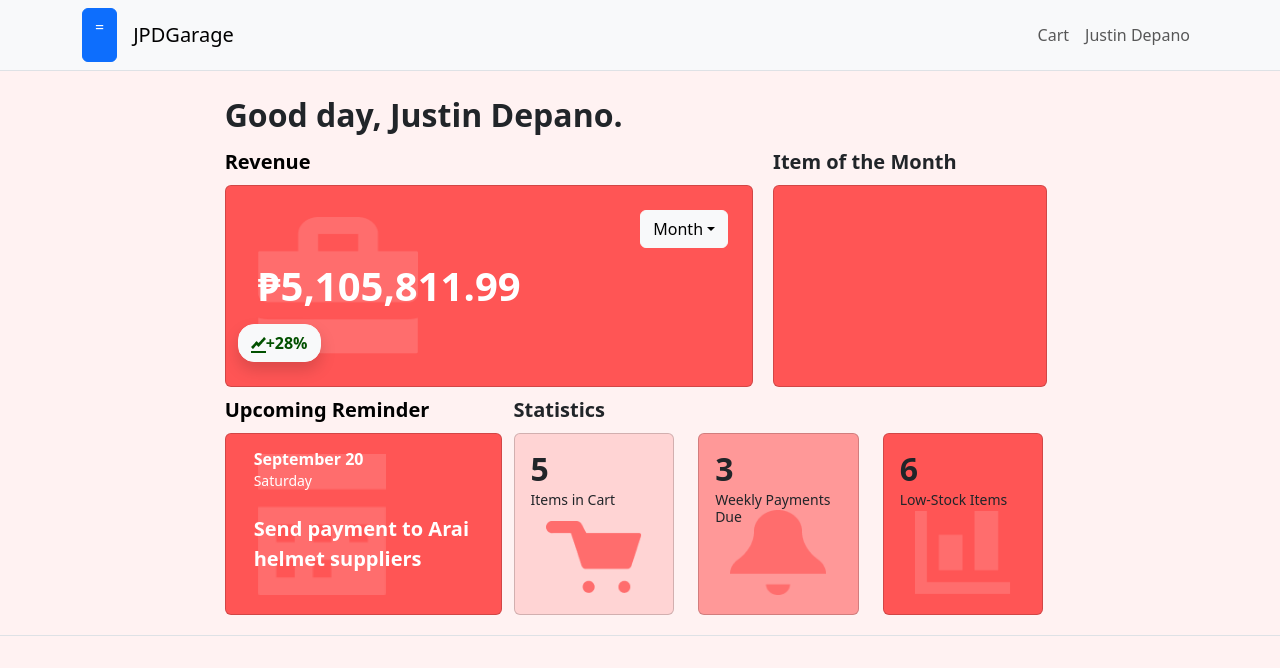
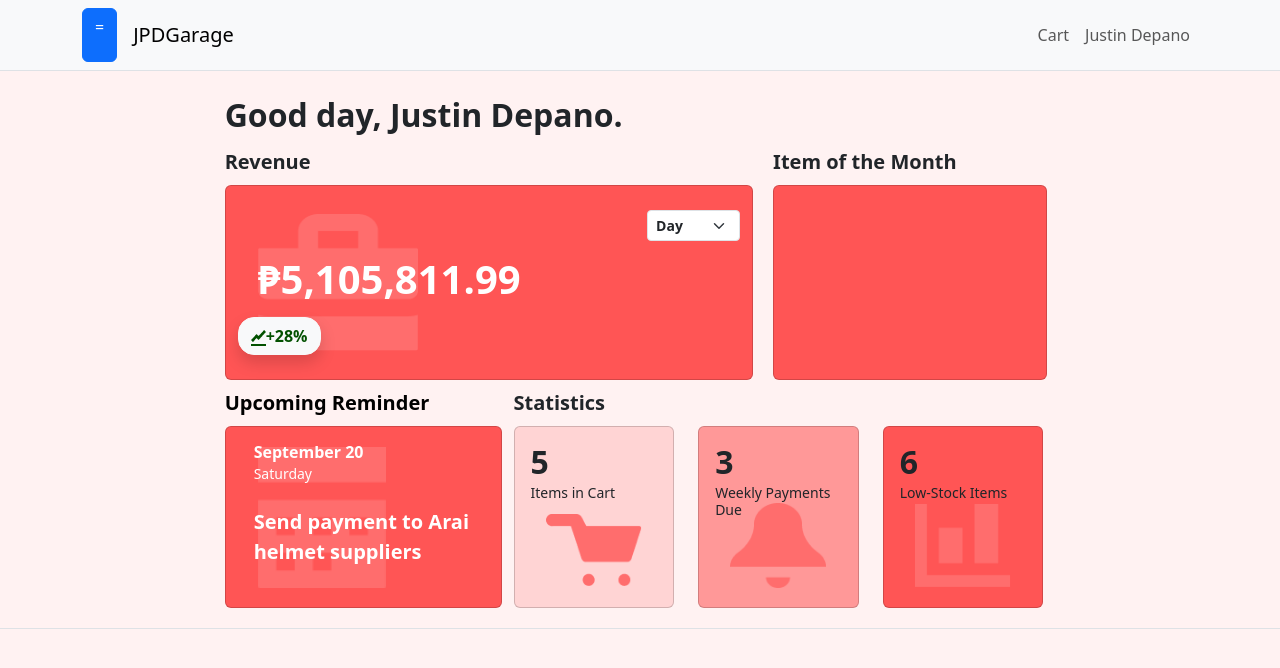
Before and after one commit to briangabini/CSSWENG-IMS, a React (Create React App) app in the folder frontend/: page /dashboard in a window 1280 px wide. Shown: the top 668 px of the page. Built offline with nearby package versions, Linux system fonts and the light colour scheme.

Commit message:
Update Dashboard.js
fixed Revenue card; can now click the dropdown button without navigating to Sales page

```diff
--- a/frontend/src/pages/Dashboard.js
+++ b/frontend/src/pages/Dashboard.js
@@ -1,10 +1,19 @@
 // bootstrap
-import {Container, Row, Col, Card, Dropdown, DropdownButton, Button} from 'react-bootstrap'
-import { Link } from 'react-router-dom'
+import {Container, Row, Col, Card, Dropdown, DropdownButton, Button, Form} from 'react-bootstrap'
+import { useNavigate } from 'react-router-dom'
 import ReminderAndStatistics from '../components/ReminderAndStatistics'
 
 const Dashboard = () => {
 
+    const navigate = useNavigate();
+
+    const navigateSales = () => {
+        navigate(`/sales-page`);
+    };
+
+    const handleDropdownClick = (e) => {
+        e.stopPropagation();
+    }
     return (
 
 
@@ -15,20 +24,19 @@ const Dashboard = () => {
 
             <Row className='pe-2'>
                 <Col className='col-8'>
-                    <Link to="/sales-page" style={{textDecoration:'none', margin:0, padding:0, color:'black'}}>
                     <Row className='fw-bold txt-20 my-2'>
                         Revenue
                     </Row>
                     <Row className='me-2'>
-                            <Card className='p-4 bg-main-dominant-red overlay-revenue'>
+                        <Card className='p-4 bg-main-dominant-red overlay-revenue' onClick={navigateSales}>
                             <Row>
-                                    <DropdownButton id="dropdown-item-button" title="Month" align="end"
-                                                    className='d-flex flex-row-reverse'
-                                                    variant='light'>
-                                        <Dropdown.Item as="button">Day</Dropdown.Item>
-                                        <Dropdown.Item as="button">Month</Dropdown.Item>
-                                        <Dropdown.Item as="button">Year</Dropdown.Item>
-                                    </DropdownButton>
+                                <Form.Select    size="sm"
+                                                className='w-auto ms-auto fw-bold'
+                                                onClick={handleDropdownClick}>
+                                    <option>Day</option>
+                                    <option>Month</option>
+                                    <option>Year</option>
+                                </Form.Select>
                             </Row>
                             <Row>
                                 <Col className='m-2 txt-white fs-1 fw-bold'>₱5,105,811.99</Col>
@@ -42,7 +50,6 @@ const Dashboard = () => {
                             </Row>
                         </Card>
                     </Row>
-                    </Link>
                 </Col>
 
                 <Col className='col-4 d-flex flex-column'>
```
Lines whose indentation alone changed are shown as unchanged.
